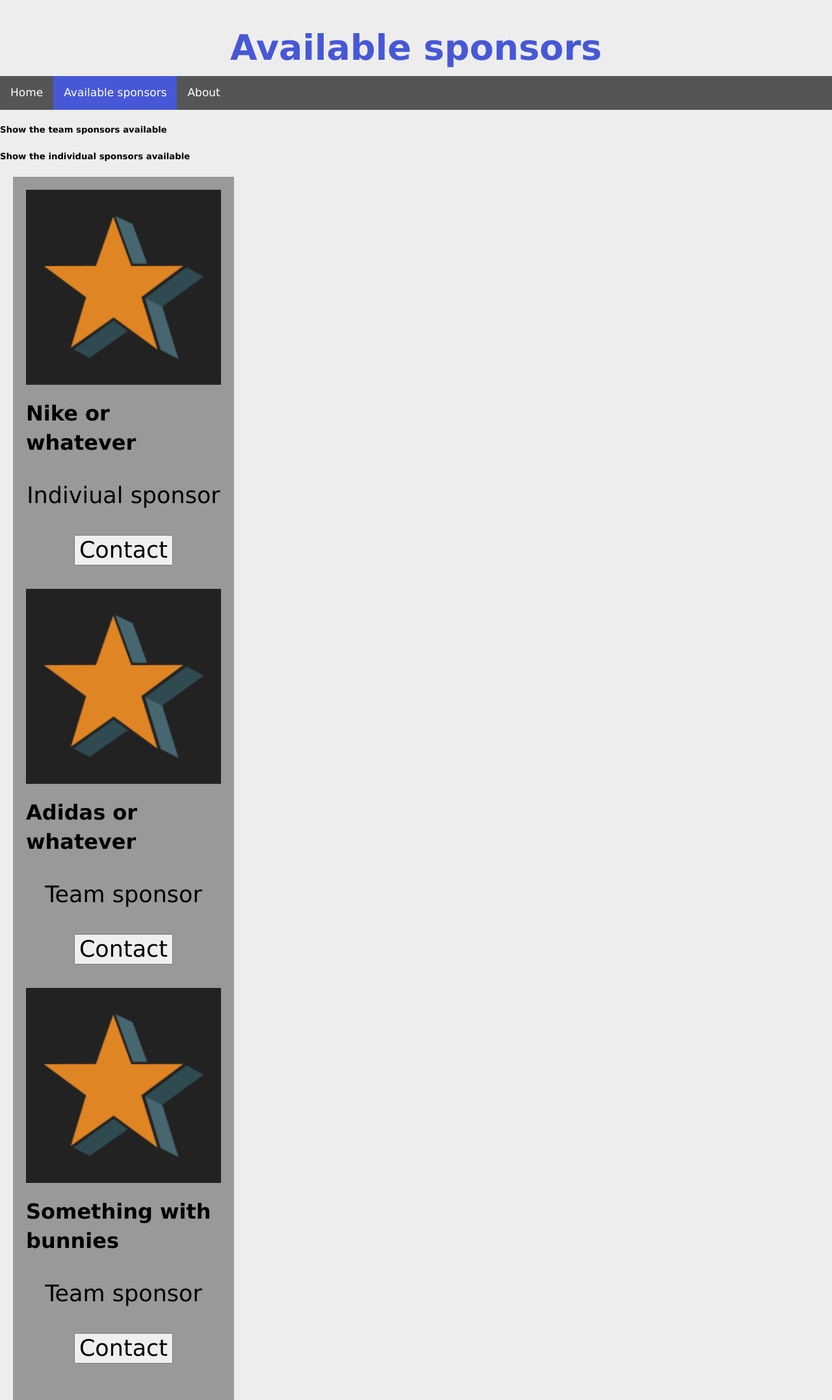
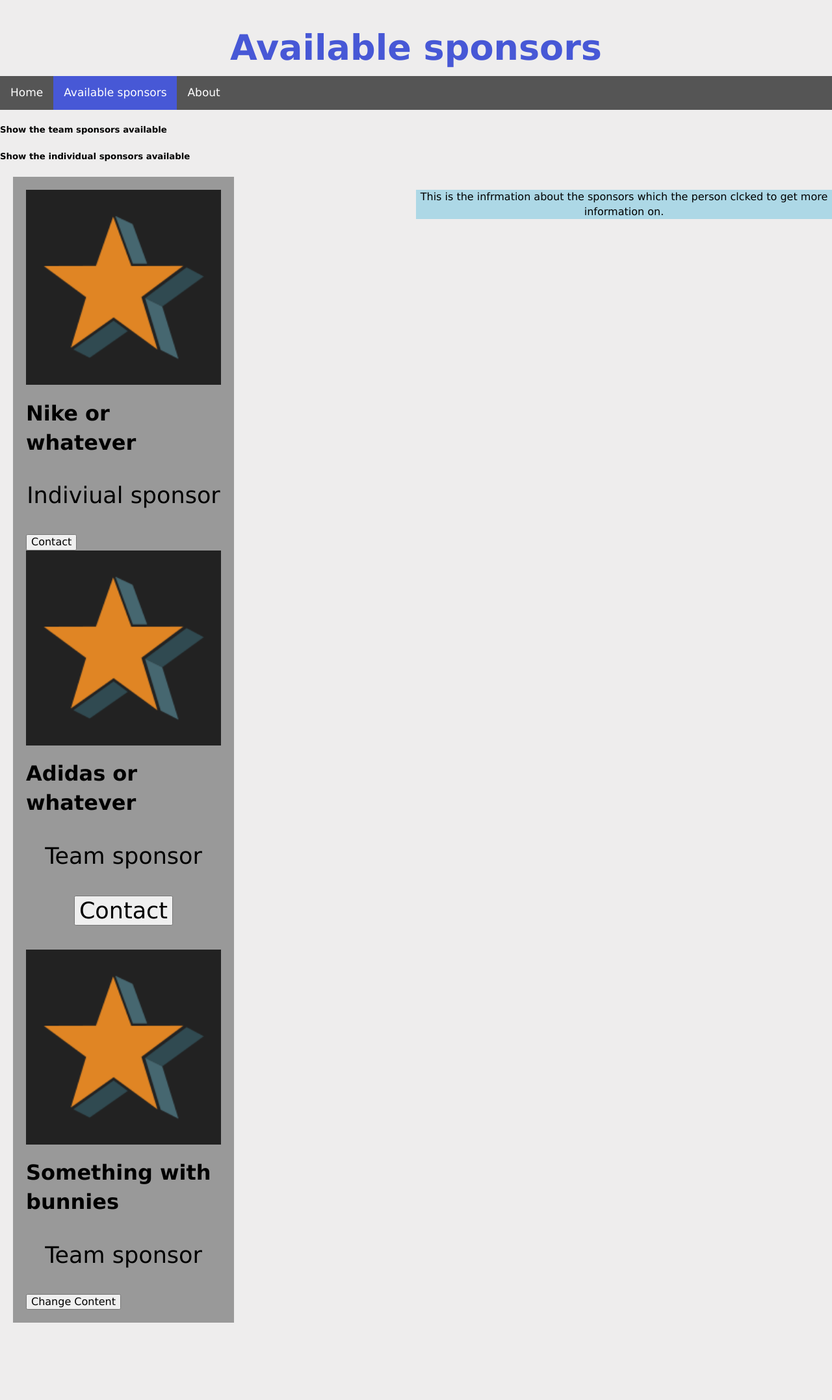
Before and after one commit to maiKNJ/WebExam, a PHP site: page /availSpons.html in a window 1280 px wide. Shown: the whole page at 65% size. After the commit the page ends 2035 px from the top, so only its background shows below. Run offline with PHP 8.4, Linux system fonts and the light colour scheme; some libraries are stand-ins or nearby versions.

Commit message:
sponsors
closer

```diff
--- a/ExamProject/availSpons.html
+++ b/ExamProject/availSpons.html
@@ -30,30 +30,38 @@
 </div>
 
 
+<div id="spons1">
+  This is the infrmation about the sponsors which the person clcked to get more information on.
+</div>
 
+<div class="column">
 <div class="grid-container">
-<div class="right">
+  <div class="left">
+  <div id="demo">
+  </div>
 
   <img src="icon.png" alt="Sponsor" style="width:100%">
   <h1> Nike or whatever </h1>
   <p> Indiviual sponsor </p>
-  <p><button> Contact </button></p>
+    <button onclick="sponsor1()">Contact</button>
+
 
   <img src="icon.png" alt="Sponsor" style="width:100%">
   <h1> Adidas or whatever </h1>
   <p> Team sponsor </p>
-  <p><button> Contact </button></p>
+  <p><button onclick="sponsor2()"> Contact </button></p>
 
   <img src="icon.png" alt="Sponsor" style="width:100%">
   <h1> Something with bunnies </h1>
   <p> Team sponsor </p>
-  <p><button> Contact </button></p>
+  <button type="button" onclick="loadDoc()">Change Content</button>
 
+  </div>
 </div>
 </div>
-
 <script src="http://ajax.googleapis.com/ajax/libs/jquery/1.7.1/jquery.min.js" type="text/javascript"></script>
 <script src="js/main.js"></script>
+<script src="js/Buttons.js"></script>
 
 </body>
 </html>
--- a/ExamProject/css/sponsor.css
+++ b/ExamProject/css/sponsor.css
@@ -5,10 +5,35 @@
   width: 300px;
   padding: 20px;
 }
-
+.left {
+  background-color: #999999;
+  float: right;
+  width: 300px;
+  padding: 20px;
+}
 .grid-container {
   display: grid;
   row-gap: 50px;
  padding-left: 20px;
 
 }
+#spons1 {
+  float: right;
+  width: 50%;
+  text-align: center;
+  background-color: lightblue;
+  margin-top: 20px;
+}
+.column {
+  width: 50%;
+
+}
+
+
+div.fixed {
+  position: fixed;
+  bottom: 0;
+  right: 0;
+  width: 300px;
+  border: 3px solid #73AD21;
+}
--- a/ExamProject/js/Buttons.js
+++ b/ExamProject/js/Buttons.js
@@ -1,10 +1,19 @@
-function loadDoc() {
+function sponsor1() {
   var xhttp = new XMLHttpRequest();
   xhttp.onreadystatechange = function() {
     if (this.readyState == 4 && this.status == 200) {
       document.getElementById("demo").innerHTML = this.responseText;
     }
   };
-  xhttp.open("GET", "demo_get.asp", true);
+  xhttp.open("GET", "sponsor1.txt", true);
   xhttp.send();
 }
+
+function sponsor2() {
+  var x = document.getElementById("spons1");
+  if (x.style.display === "none") {
+    x.style.display = "block";
+  } else {
+    x.style.display = "none";
+  }
+}
```
Also changed, not shown: ExamProject/sponsor1.txt (added, +8 -0 lines), ExamProject/sponsor2.txt (added, +8 -0 lines).
